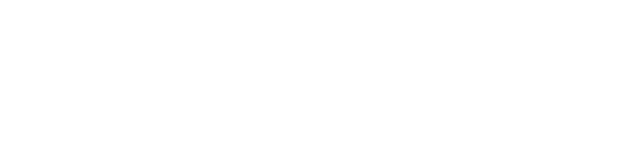
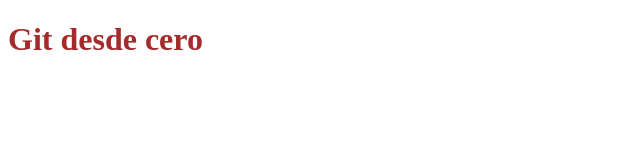
Before and after one commit to NMM-M/Curso-git, a plain HTML site: page index.html in a window 1280 px wide. Shown: the whole page, without its empty margins (0-640 px from the left). Drawn offline with Linux system fonts and the light colour scheme.

```diff
--- /dev/null
+++ b/estilos.css
@@ -0,0 +1,3 @@
+body{
+    color: brown;
+}
--- a/index.html
+++ b/index.html
@@ -3,9 +3,12 @@
 <head>
     <meta charset="UTF-8">
     <meta name="viewport" content="width=device-width, initial-scale=1.0">
+    <link rel="stylesheet" href="estilos.css">
     <title>Para git</title>
 </head>
 <body>
-
+    <header>
+        <h1>Git desde cero</h1>
+    </header>
 </body>
 </html>
```
Also changed, not shown: 1 other file.
